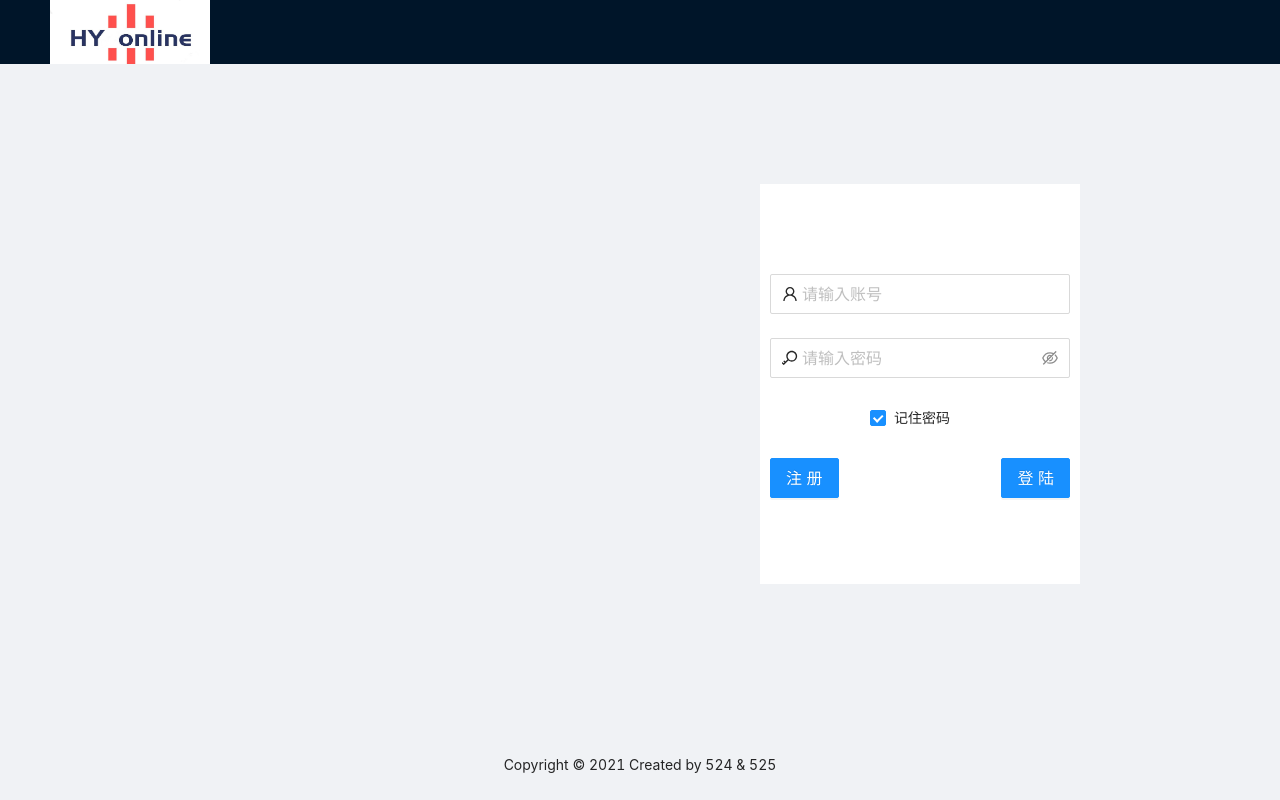
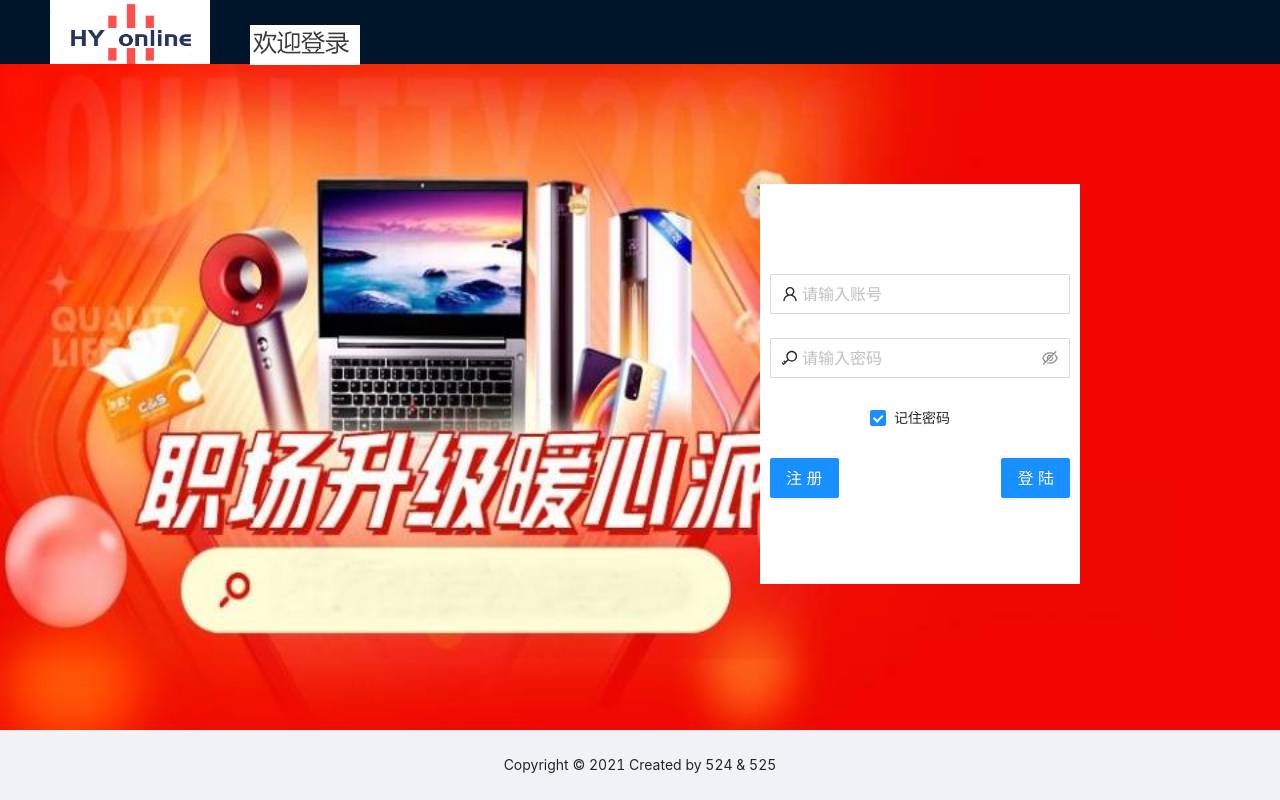
Before and after one commit to Echochuan/Honline, a React (Create React App) app: page /login in a window 1280 px wide. Built offline with nearby package versions, Linux system fonts and the light colour scheme.

Commit message:
:sparkles: 添加注册页跳转 切割样式

```diff
--- a/src/components/registerBox/index.tsx
+++ b/src/components/registerBox/index.tsx
@@ -1,10 +1,20 @@
-import { Form, Input, Button } from "antd";
+import { Form, Input, Button, message } from "antd";
 import './index.css';
 import { UserOutlined , KeyOutlined } from '@ant-design/icons';
+
+const error = () => {
+    message.error('请输入两次一致的密码');
+  };
 
 const RegisterBox = () => {
   const onFinish = (values: any) => {
     console.log("Success:", values);
+    if (values.password !== values.password2) {
+        error();
+    }
+    else {
+        window.location.href = '/login'
+    }
   };
 
   const onFinishFailed = (errorInfo: any) => {
--- a/src/pages/login/index.css
+++ b/src/pages/login/index.css
@@ -1,6 +1,6 @@
 @import "~antd/dist/antd.css";
 
-.ant-layout-content {
+.content {
     background: no-repeat url("../../assets/LogBackground.jpg");
     background-size:100% 100%;
 }
--- a/src/pages/login/index.tsx
+++ b/src/pages/login/index.tsx
@@ -17,7 +17,7 @@ const Login = () => {
 
         </Header>
         <Layout>
-          <Content>
+          <Content className="content">
             {" "}
             <LoginBox />
           </Content>
--- a/src/pages/register/index.css
+++ b/src/pages/register/index.css
@@ -1,9 +1,9 @@
 .ant-layout-content {
-    background: none;
+
 }
 
-.welcome {
-    background: none;
+.welcome1 {
+
     display: block;
     position: absolute;
     width: 130px;
--- a/src/pages/register/index.tsx
+++ b/src/pages/register/index.tsx
@@ -11,7 +11,7 @@ const Register = () => {
       <Layout style={{ height: "100vh" }}>
         <Header>
             <div className="logo" >
-            <div className="welcome">欢迎注册
+            <div className="welcome1">欢迎注册
             </div>
             </div>
         </Header>
```
